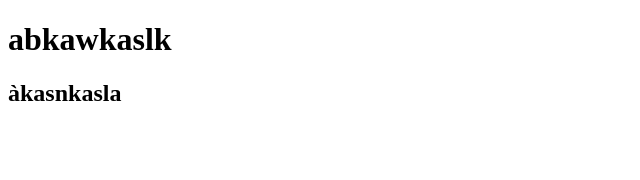
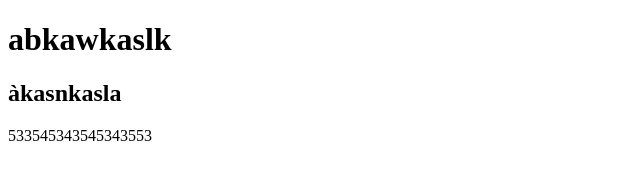
Before and after one commit to Atuna2004/demo-github2, a plain HTML site: page index.html in a window 1280 px wide. Shown: the whole page, without its empty margins (0-640 px from the left). Drawn offline with Linux system fonts and the light colour scheme.

Commit message:
Add number

```diff
--- a/index.html
+++ b/index.html
@@ -8,5 +8,6 @@
 <body>
     <h1>abkawkaslk</h1>
     <h2>àkasnkasla</h2>
+    <span>533545343545343553</span>
 </body>
 </html>
```
